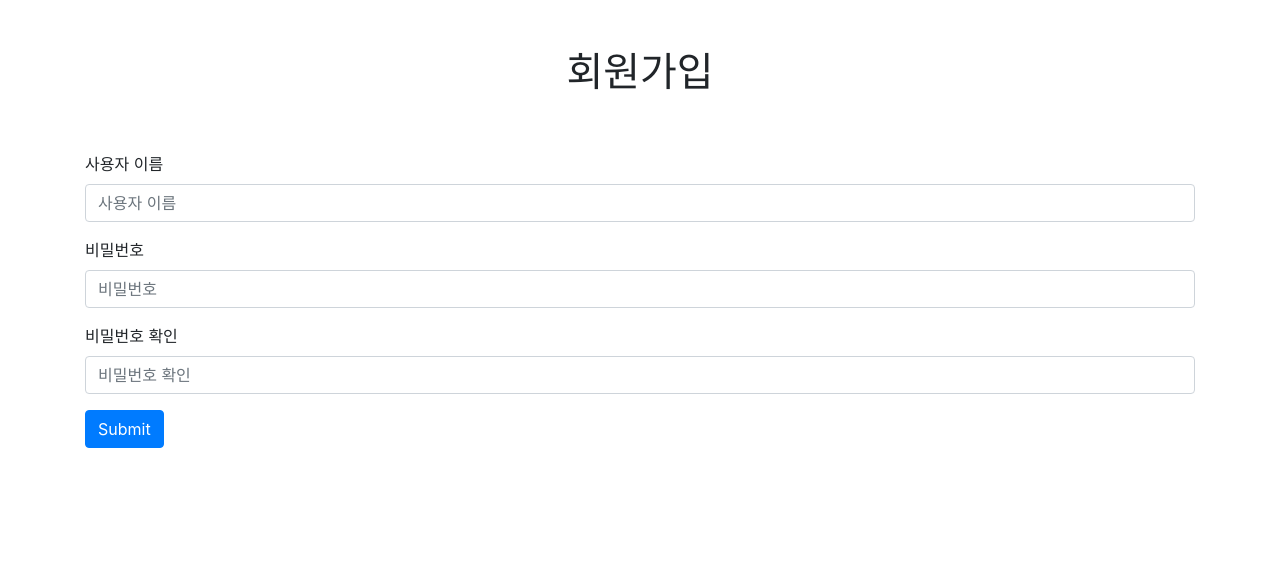
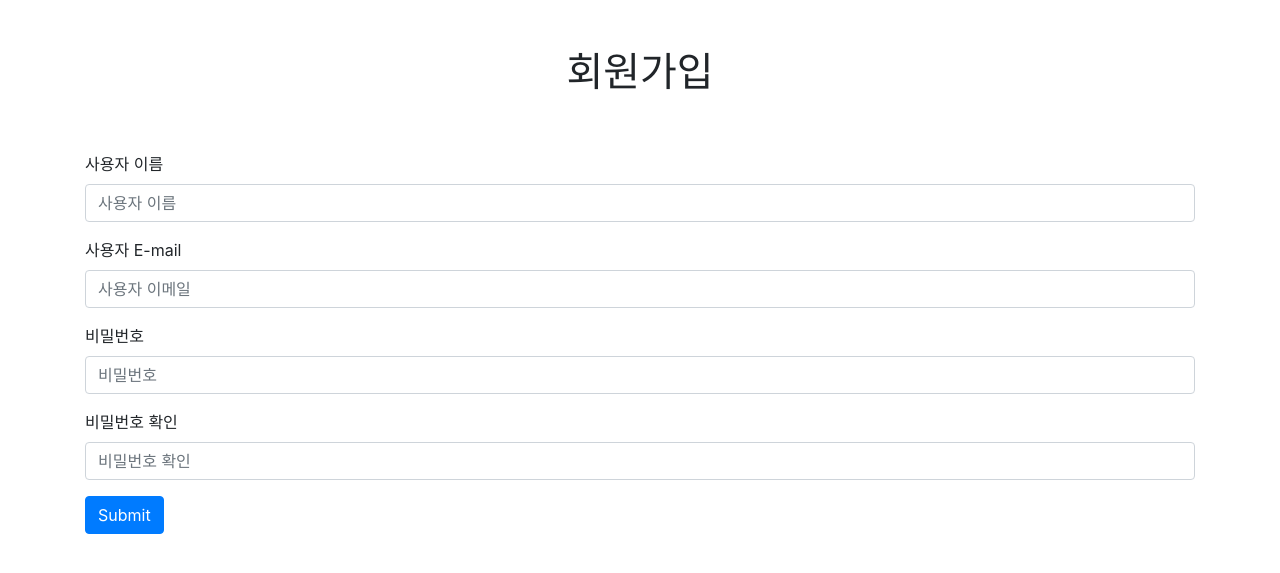
Before and after one commit to ThomasNam-study/read_community, a Django app: page /fcuser/register/ in a window 1280 px wide. Shown: the top 573 px of the page. Run offline with Django 3.2, Linux system fonts and the light colour scheme; some libraries are stand-ins or nearby versions.

Commit message:
E-mail 필드 추가

```diff
--- a/fcuser/models.py
+++ b/fcuser/models.py
@@ -3,6 +3,8 @@ from django.db import models
 # Create your models here.
 class Fcuser(models.Model):
     username = models.CharField(max_length=64, verbose_name="사용자명")
+
+    useremail = models.EmailField(max_length=128, verbose_name='사용자 이메일')
 
     password = models.CharField(max_length=64, verbose_name="비밀번호")
 
--- a/fcuser/templates/register.html
+++ b/fcuser/templates/register.html
@@ -30,6 +30,10 @@
                 <label for="username">사용자 이름</label>
                 <input type="text" class="form-control" id="username" name="username" placeholder="사용자 이름">
               </div>
+                <div class="form-group">
+                <label for="username">사용자 E-mail</label>
+                <input type="text" class="form-control" id="useremail" name="useremail" placeholder="사용자 이메일">
+              </div>
               <div class="form-group">
                 <label for="password">비밀번호</label>
                 <input type="password" class="form-control" id="password" name="password" placeholder="비밀번호">
--- a/fcuser/views.py
+++ b/fcuser/views.py
@@ -12,17 +12,19 @@ def register(request):
     elif request.method == 'POST':
         username = request.POST.get('username', None)
         password = request.POST.get('password', None)
+        useremail = request.POST.get('useremail', None)
         re_password = request.POST.get('re-password', None)
 
         res_data = {}
 
-        if not (username and password and re_password):
+        if not (username and password and re_password and useremail):
             res_data['error'] = '모든 값을 입력해야 됩니다.'
         elif password != re_password:
             res_data['error'] = '비밀번호가 다릅니다.'
         else:
             fcuser = Fcuser(
                 username=username,
+                useremail=useremail,
                 password=make_password(password)
             )
 
```
Also changed, not shown: blog/migrations/0001_initial.py (added), fcuser/migrations/0003_fcuser_useremail.py (added).
